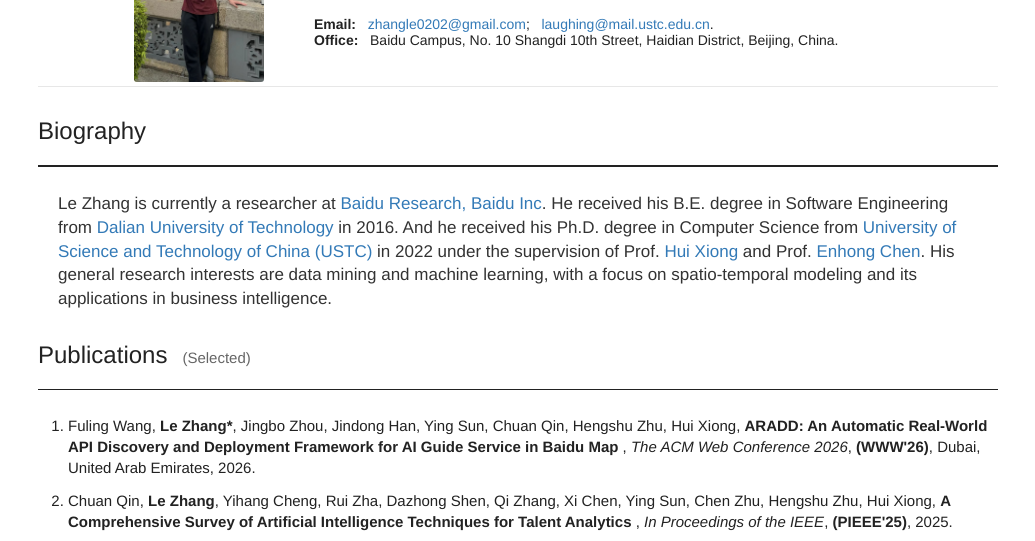
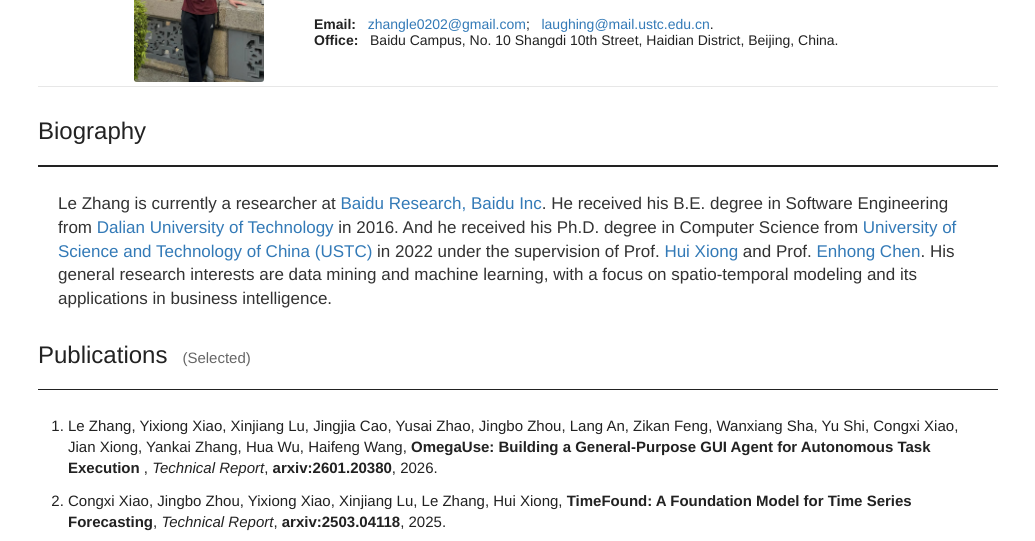
Before and after one commit to zhangle09/zhangle09.github.io, a plain HTML site: page index.html in a window 1280 px wide. Shown: the part 193-734 px from the top of the page, without its empty margins (122-1157 px from the left). Drawn offline with Linux system fonts and the light colour scheme.

Commit message:
Update index.html

```diff
--- a/index.html
+++ b/index.html
@@ -169,6 +169,8 @@
    <div class="row">
     <div class="paper_list">
      <ol style="list-style-type: decimal;">
+	<li style="margin-bottom: 12px;">Le Zhang, Yixiong Xiao, Xinjiang Lu, Jingjia Cao, Yusai Zhao, Jingbo Zhou, Lang An, Zikan Feng, Wanxiang Sha, Yu Shi, Congxi Xiao, Jian Xiong, Yankai Zhang, Hua Wu, Haifeng Wang, <b> OmegaUse: Building a General-Purpose GUI Agent for Autonomous Task Execution </b>, <i>Technical Report</i>, <b>arxiv:2601.20380</b>, 2026.</li>
+     <li style="margin-bottom: 12px;">Congxi Xiao, Jingbo Zhou, Yixiong Xiao, Xinjiang Lu, Le Zhang, Hui Xiong, <b>TimeFound: A Foundation Model for Time Series Forecasting</b>, <i>Technical Report</i>, <b>arxiv:2503.04118</b>, 2025.</li>
       <li style="margin-bottom: 12px;">Fuling Wang, <b>Le Zhang*</b>, Jingbo Zhou, Jindong Han, Ying Sun, Chuan Qin, Hengshu Zhu, Hui Xiong, <b> ARADD: An Automatic Real-World API Discovery and Deployment Framework for AI Guide Service in Baidu Map </b>, <i>The ACM Web Conference 2026</i>, <b>(WWW'26)</b>, Dubai, United Arab Emirates, 2026.</li>
       <li style="margin-bottom: 12px;">Chuan Qin, <b>Le Zhang</b>, Yihang Cheng, Rui Zha, Dazhong Shen, Qi Zhang, Xi Chen, Ying Sun, Chen Zhu, Hengshu Zhu, Hui Xiong, <b> A Comprehensive Survey of Artificial Intelligence Techniques for Talent Analytics </b>, <i>In Proceedings of the IEEE</i>, <b>(PIEEE'25)</b>, 2025.</li>
       <li style="margin-bottom: 12px;">Zhuoning Guo, <b>Le Zhang</b>, Hengshu Zhu, Weijia Zhang, Hui Xiong, Hao Liu, <b> Labor Migration Modeling through Large-scale Job Query Data </b>, <i>The 29th Pacific-Asia Conference on Knowledge Discovery and Data Mining</i>, <b>(PAKDD'25)</b>, Sydney, Australia, 2025.</li>
```
